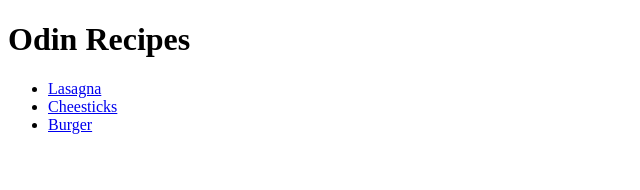
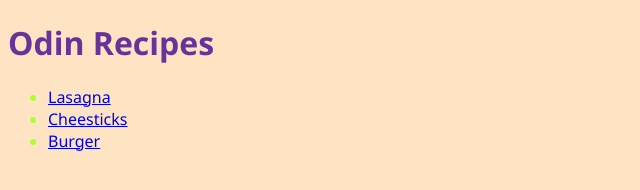
Before and after one commit to aquinott/odin-recipes, a plain HTML site: page index.html in a window 1280 px wide. Shown: the whole page, without its empty margins (0-640 px from the left). Drawn offline with Linux system fonts and the light colour scheme.

Commit message:
Add style. External

```diff
--- a/index.html
+++ b/index.html
@@ -3,6 +3,7 @@
     <head>
         <meta charset="UTF-8">
         <title>Odin recipes</title>
+        <link rel="stylesheet" href="style.css">
     </head>
 
     <body>
--- /dev/null
+++ b/style.css
@@ -0,0 +1,12 @@
+body {
+    background-color: bisque;
+    font-family: 'Segoe UI', Tahoma, Geneva, Verdana, sans-serif;
+}
+
+ul {
+    color: greenyellow;
+}
+
+h1 {
+    color: rebeccapurple;
+}
```
